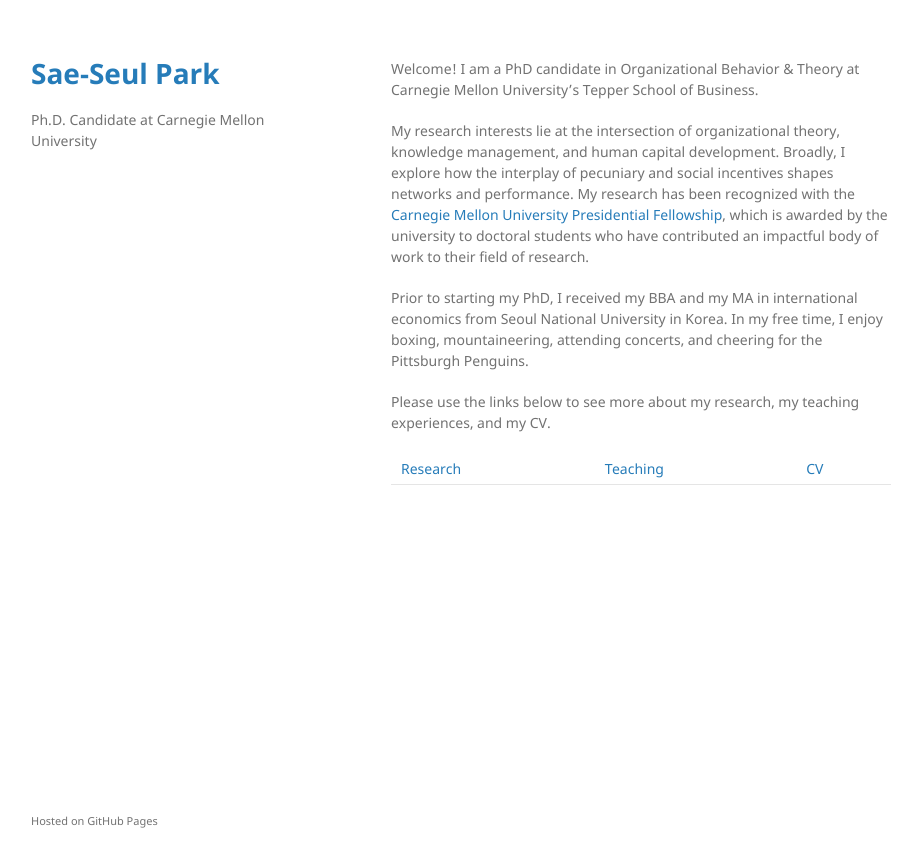
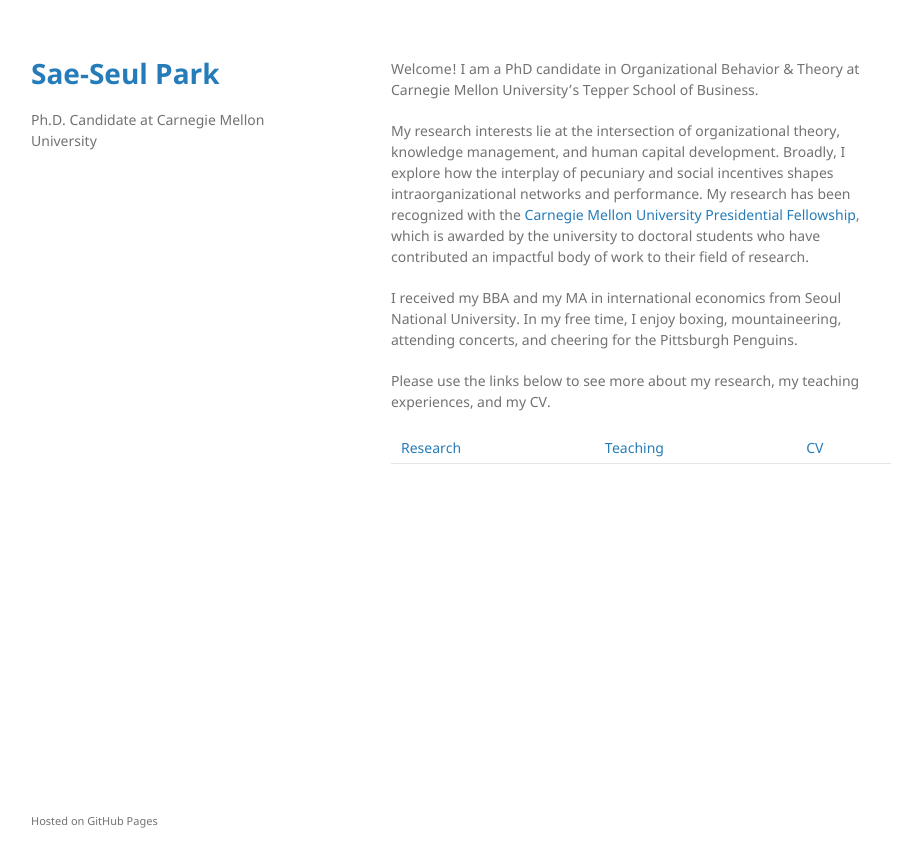
Before and after one commit to saepark/saepark.github.io, a Jekyll site: the page built from index.md, in a window 1280 px wide. Shown: the top 867 px of the page, without its empty margins (179-1097 px from the left). Built offline with Jekyll 4.4.1, drawn with Linux system fonts in a browser that asks for light colours; our own code applies the rules of GitHub Pages for plain Markdown files.

Commit message:
Update index.md

```diff
--- a/index.md
+++ b/index.md
@@ -1,8 +1,8 @@
 Welcome! I am a PhD candidate in Organizational Behavior & Theory at Carnegie Mellon University's Tepper School of Business.
 
-My research interests lie at the intersection of organizational theory, knowledge management, and human capital development. Broadly, I explore how the interplay of pecuniary and social incentives shapes networks and performance. My research has been recognized with the [Carnegie Mellon University Presidential Fellowship](https://www.cmu.edu/tepper/news/stories/2021/april/phd-fellowships-awarded.html), which is awarded by the university to doctoral students who have contributed an impactful body of work to their field of research.
+My research interests lie at the intersection of organizational theory, knowledge management, and human capital development. Broadly, I explore how the interplay of pecuniary and social incentives shapes intraorganizational networks and performance. My research has been recognized with the [Carnegie Mellon University Presidential Fellowship](https://www.cmu.edu/tepper/news/stories/2021/april/phd-fellowships-awarded.html), which is awarded by the university to doctoral students who have contributed an impactful body of work to their field of research.
 
-Prior to starting my PhD, I received my BBA and my MA in international economics from Seoul National University in Korea. In my free time, I enjoy boxing, mountaineering, attending concerts, and cheering for the Pittsburgh Penguins.
+I received my BBA and my MA in international economics from Seoul National University. In my free time, I enjoy boxing, mountaineering, attending concerts, and cheering for the Pittsburgh Penguins.
 
 Please use the links below to see more about my research, my teaching experiences, and my CV.
 
```
